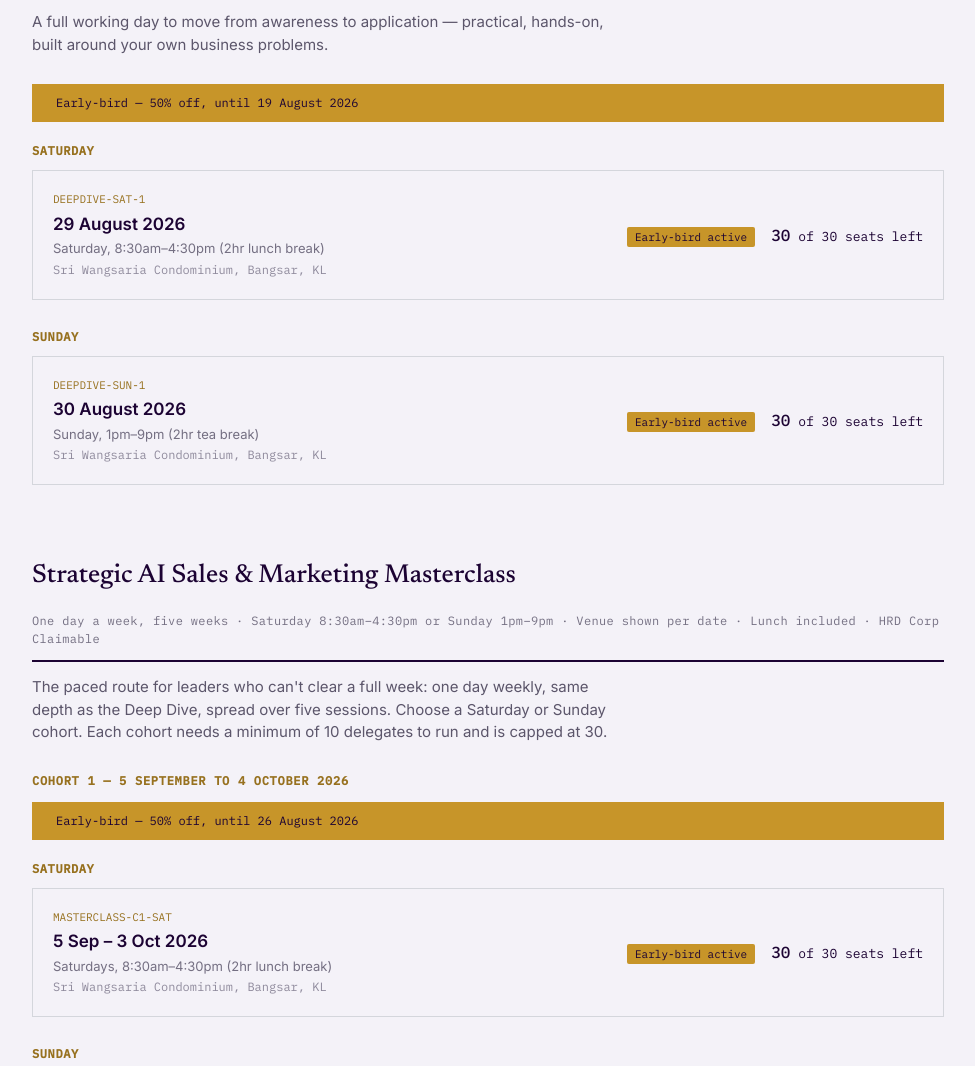
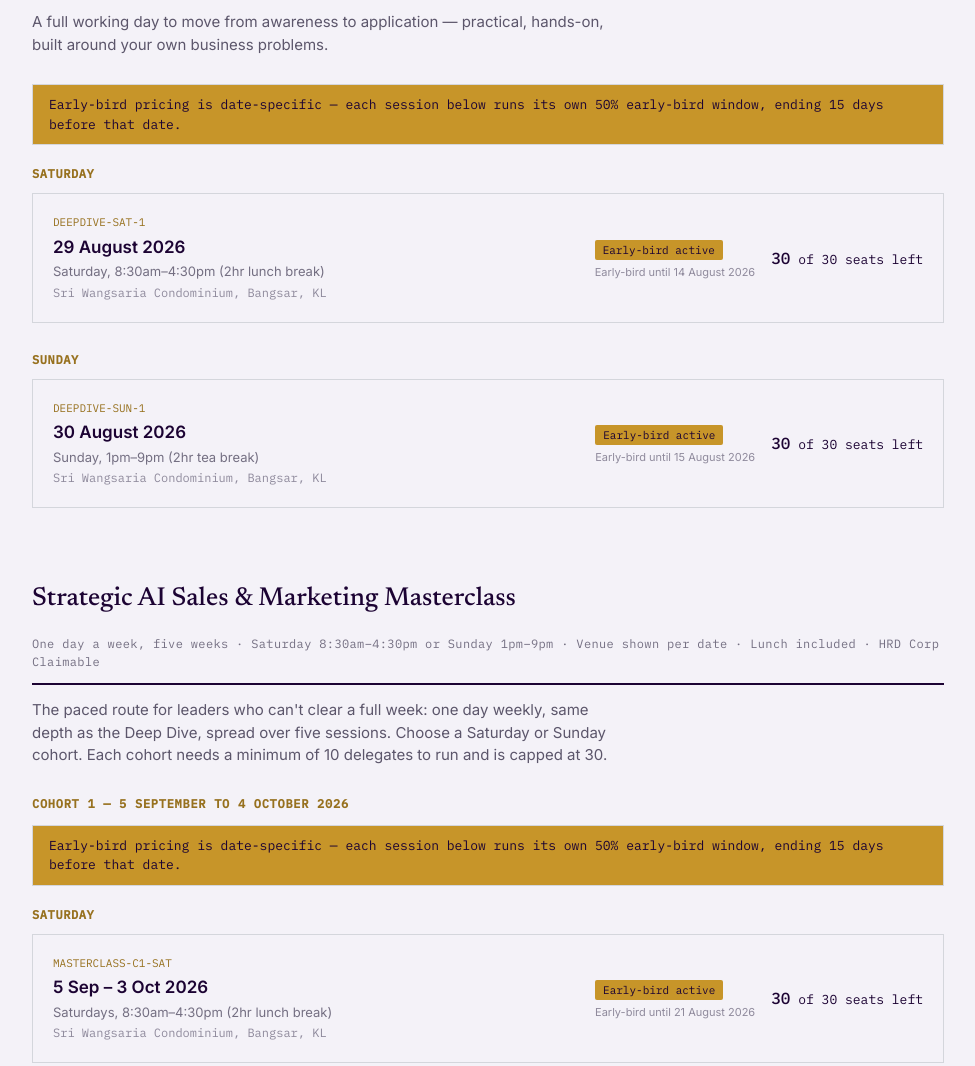
Before and after one commit to IanMacAndrew/woowoo-world-booking, a website: page public/index.html in a window 1280 px wide. Shown: the part 1341-2407 px from the top of the page, without its empty margins (152-1127 px from the left). Drawn offline with Linux system fonts and the light colour scheme; no server answers.

Commit message:
Make early-bird windows genuinely 15 days before each cohort's own date
Moved earlyBirdWindow from programme-level (shared across every
cohort/date under that programme) to per-cohort, so it now matches
the new banner copy exactly:
- Deep Dive Sat (29 Aug) -> ends 14 Aug; Sun (30 Aug) -> ends 15 Aug
- Masterclass C1 Sat (5 Sep) -> ends 21 Aug; Sun (6 Sep) -> ends 22 Aug
- Masterclass C2 Sat (10 Oct) -> ends 25 Sep; Sun (11 Oct) -> ends 26 Sep

isEarlyBirdActive() now takes a cohort object instead of a programme
key, updated everywhere it's called: _pricing.js's calculatePricing
(the actual charged price), both call sites in _commission.js (the
early-bird commission bonus + the sale-timing gate), and the
frontend's own price-mirror calculation in index.html — all four
were checked and would otherwise have kept computing the OLD
programme-shared window even though cohorts.json changed underneath
them.

Frontend: since a single per-programme banner can no longer
accurately represent per-date windows, replaced it with a generic
explanatory note plus a precise per-cohort 'Early-bird until X' /
'Standard pricing (ended X)' line on each cohort tile.

Verified against real dates via a local simulation (not committed):
confirmed both the early-bird and standard price kick in on exactly
the right day for a Deep Dive and a Masterclass cohort.

```diff
--- a/cohorts.json
+++ b/cohorts.json
@@ -70,29 +70,17 @@
     "masterclass-cohort1": {
       "format": "masterclass",
       "basePrice": 1000000,
-      "earlyBirdDiscount": 0.5,
-      "earlyBirdWindow": {
-        "start": "2026-08-08",
-        "end": "2026-08-26"
-      }
+      "earlyBirdDiscount": 0.5
     },
     "masterclass-cohort2": {
       "format": "masterclass",
       "basePrice": 1000000,
-      "earlyBirdDiscount": 0.5,
-      "earlyBirdWindow": {
-        "start": "2026-08-08",
-        "end": "2026-09-30"
-      }
+      "earlyBirdDiscount": 0.5
     },
     "deepdive": {
       "format": "deepdive",
       "basePrice": 175000,
-      "earlyBirdDiscount": 0.5,
-      "earlyBirdWindow": {
-        "start": "2026-01-01",
-        "end": "2026-08-19"
-      }
+      "earlyBirdDiscount": 0.5
     }
   },
   "cohorts": [
@@ -121,6 +109,10 @@
         "name": "TBC",
         "phone": "TBC",
         "email": "TBC"
+      },
+      "earlyBirdWindow": {
+        "start": "2026-01-01",
+        "end": "2026-08-21"
       }
     },
     {
@@ -148,6 +140,10 @@
         "name": "TBC",
         "phone": "TBC",
         "email": "TBC"
+      },
+      "earlyBirdWindow": {
+        "start": "2026-01-01",
+        "end": "2026-08-22"
       }
     },
     {
@@ -175,6 +171,10 @@
         "name": "TBC",
         "phone": "TBC",
         "email": "TBC"
+      },
+      "earlyBirdWindow": {
+        "start": "2026-01-01",
+        "end": "2026-09-25"
       }
     },
     {
@@ -202,6 +202,10 @@
         "name": "TBC",
         "phone": "TBC",
         "email": "TBC"
+      },
+      "earlyBirdWindow": {
+        "start": "2026-01-01",
+        "end": "2026-09-26"
       }
     },
     {
@@ -225,6 +229,10 @@
         "name": "TBC",
         "phone": "TBC",
         "email": "TBC"
+      },
+      "earlyBirdWindow": {
+        "start": "2026-01-01",
+        "end": "2026-08-14"
       }
     },
     {
@@ -248,6 +256,10 @@
         "name": "TBC",
         "phone": "TBC",
         "email": "TBC"
+      },
+      "earlyBirdWindow": {
+        "start": "2026-01-01",
+        "end": "2026-08-15"
       }
     }
   ],
--- a/netlify/functions/_commission.js
+++ b/netlify/functions/_commission.js
@@ -8,10 +8,10 @@ function commissionRateForCumulative(eligibleCumulative) {
   return tier ? tier.rate : 0;
 }
 
-// Timing gate: the SALE must have happened either during the programme's
+// Timing gate: the SALE must have happened either during the cohort's own
 // early-bird window, or within N days before the event's start date.
 function saleWithinCommissionWindow(cohort, saleDate) {
-  if (isEarlyBirdActive(cohort.programme, saleDate)) return true;
+  if (isEarlyBirdActive(cohort, saleDate)) return true;
 
   const windowDays = cohortsData.commissionWindowDaysBeforeEvent || 10;
   const eventStart = new Date(cohort.startDate + 'T00:00:00+08:00');
@@ -145,7 +145,7 @@ async function calculateAndRecordCommission({
     if (after > (cohortsData.commissionOverageThreshold || Infinity)) {
       rate += cohortsData.commissionOverageBonus || 0;
     }
-    if (isEarlyBirdActive(cohort.programme, saleDate)) {
+    if (isEarlyBirdActive(cohort, saleDate)) {
       rate += cohortsData.commissionEarlyBirdBonus || 0;
     }
     rate = Math.min(rate, cohortsData.commissionRateCap || rate);
--- a/public/index.html
+++ b/public/index.html
@@ -636,8 +636,8 @@ function fmtRM(cents){
   return 'RM' + (cents/100).toLocaleString('en-MY', {minimumFractionDigits:0, maximumFractionDigits:0});
 }
 
-function earlyBirdActiveFor(programmeKey){
-  const w = state.rules.programmes[programmeKey].earlyBirdWindow;
+function earlyBirdActiveFor(cohort){
+  const w = cohort.earlyBirdWindow;
   if(!w) return false;
   const start = new Date(w.start + 'T00:00:00+08:00');
   const end = new Date(w.end + 'T23:59:59+08:00');
@@ -645,29 +645,23 @@ function earlyBirdActiveFor(programmeKey){
   return now >= start && now <= end;
 }
 
-function renderEbBanner(programmeKey, elId){
+function fmtEbDate(dateStr){
+  // Format from raw Y-M-D digits in a fixed UTC context — avoids the date
+  // shifting a day depending on the visitor's own browser timezone.
+  const [y, m, d] = dateStr.split('-').map(Number);
+  return new Date(Date.UTC(y, m - 1, d)).toLocaleDateString('en-GB', { day:'numeric', month:'long', year:'numeric', timeZone:'UTC' });
+}
+
+function renderProgrammeEbNote(elId){
   const el = document.getElementById(elId);
   if(!el) return;
-  const w = state.rules.programmes[programmeKey].earlyBirdWindow;
-  if(!w){ el.innerHTML = ''; return; }
-  const active = earlyBirdActiveFor(programmeKey);
-  // Format from the raw Y-M-D digits in a fixed UTC context — avoids the
-  // date shifting a day depending on the visitor's own browser timezone.
-  const fmtDatePart = (dateStr, opts) => {
-    const [y, m, d] = dateStr.split('-').map(Number);
-    return new Date(Date.UTC(y, m - 1, d)).toLocaleDateString('en-GB', { ...opts, timeZone: 'UTC' });
-  };
-  const startLabel = fmtDatePart(w.start, {day:'numeric', month:'long'});
-  const endLabel = fmtDatePart(w.end, {day:'numeric', month:'long', year:'numeric'});
-  el.innerHTML = active
-    ? `<div class="eb-banner" style="margin-bottom:20px;">Early-bird — 50% off, until ${endLabel}</div>`
-    : `<div class="eb-banner closed" style="margin-bottom:20px; border:1px solid var(--line); padding:10px 16px;">Early-bird window: ${startLabel}–${endLabel}</div>`;
+  el.innerHTML = `<div class="eb-banner" style="margin-bottom:20px; border:1px solid var(--line); padding:10px 16px; font-size:13px;">Early-bird pricing is date-specific — each session below runs its own 50% early-bird window, ending 15 days before that date.</div>`;
 }
 
 function renderAllEbBanners(){
-  renderEbBanner('masterclass-cohort1', 'masterclass-cohort1-eb-banner');
-  renderEbBanner('masterclass-cohort2', 'masterclass-cohort2-eb-banner');
-  renderEbBanner('deepdive', 'deepdive-eb-banner');
+  renderProgrammeEbNote('masterclass-cohort1-eb-banner');
+  renderProgrammeEbNote('masterclass-cohort2-eb-banner');
+  renderProgrammeEbNote('deepdive-eb-banner');
 }
 
 function renderAllCohortLists(){
@@ -686,6 +680,10 @@ function renderCohortList(programme, elId, track){
     const seatInfo = state.seats[c.id] || { remaining: state.rules.maxSeats, full:false };
     const div = document.createElement('div');
     div.className = 'cohort' + (c.id === state.selectedCohortId ? ' selected' : '') + (seatInfo.full ? ' full' : '');
+    const ebActive = earlyBirdActiveFor(c);
+    const ebLabel = c.earlyBirdWindow
+      ? (ebActive ? `Early-bird until ${fmtEbDate(c.earlyBirdWindow.end)}` : `Standard pricing (early-bird ended ${fmtEbDate(c.earlyBirdWindow.end)})`)
+      : '';
     div.innerHTML = `
       <div>
         <span class="cohort-id">${c.id.toUpperCase()}</span>
@@ -693,7 +691,7 @@ function renderCohortList(programme, elId, track){
         <div class="cohort-track">${c.trackLabel}</div>
         <div class="cohort-venue">${c.venue || state.rules.venue}</div>
       </div>
-      <div>${earlyBirdActiveFor(programme) ? `<span class="earlybird-tag">Early-bird active</span>` : ''}</div>
+      <div>${ebActive ? `<span class="earlybird-tag">Early-bird active</span>` : ''}${ebLabel ? `<div style="font-size:11px; color:#8F8A9C; margin-top:4px;">${ebLabel}</div>` : ''}</div>
       <div class="seat-count"><span class="num">${seatInfo.remaining}</span> of ${state.rules.maxSeats} seats left</div>
     `;
     if (!seatInfo.full) {
@@ -730,7 +728,7 @@ function updatePrice(){
 
   const programme = state.rules.programmes[c.programme];
   const base = programme.basePrice;
-  const earlyBird = earlyBirdActiveFor(c.programme);
+  const earlyBird = earlyBirdActiveFor(c);
   const tier = state.rules.seatTiers.find(t => seatCount >= t.min && seatCount <= t.max);
   const seatDiscount = tier ? tier.discount : 0;
 
```
Also changed, not shown: netlify/functions/_pricing.js (+6 -6 lines), public/cohorts.json (+27 -15 lines).
